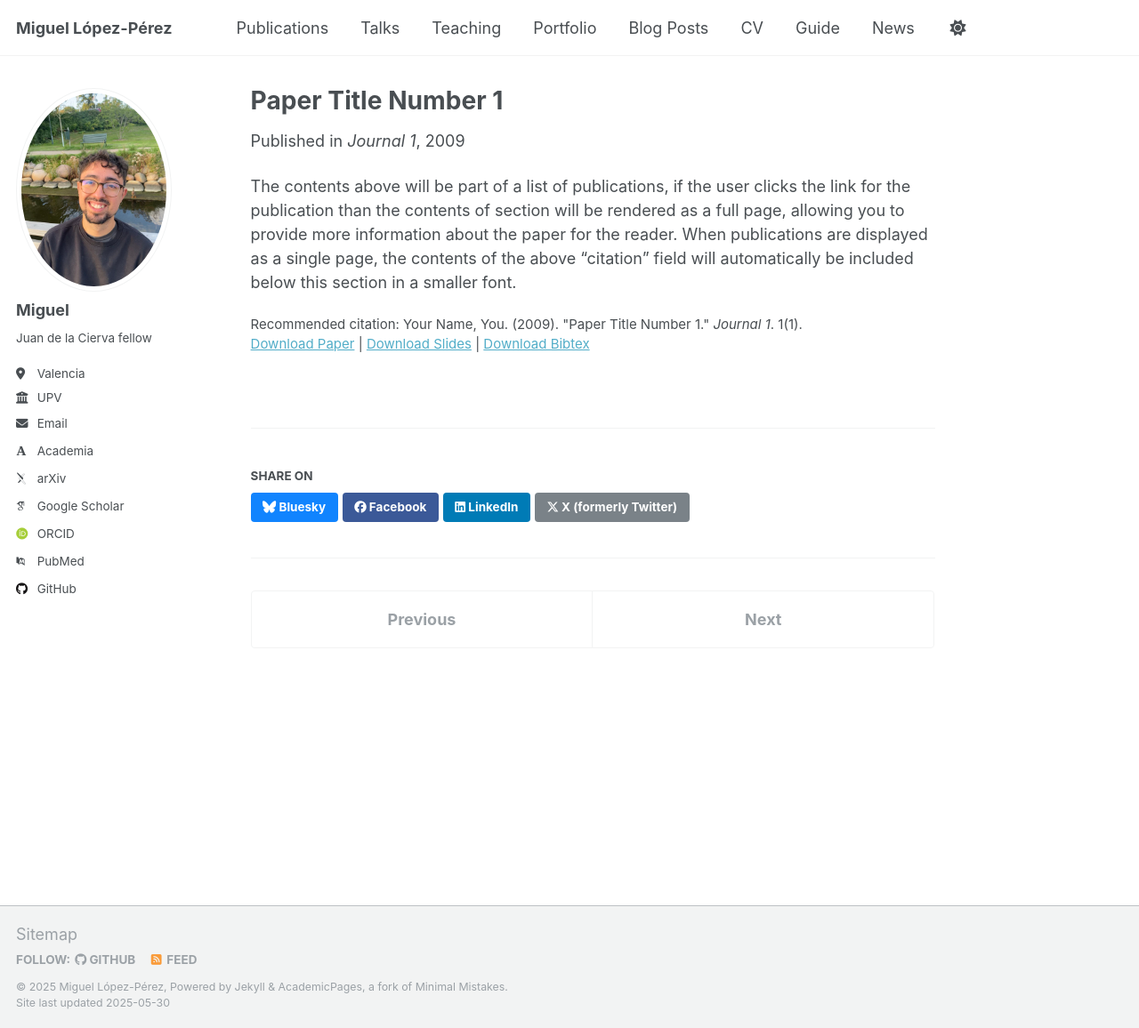
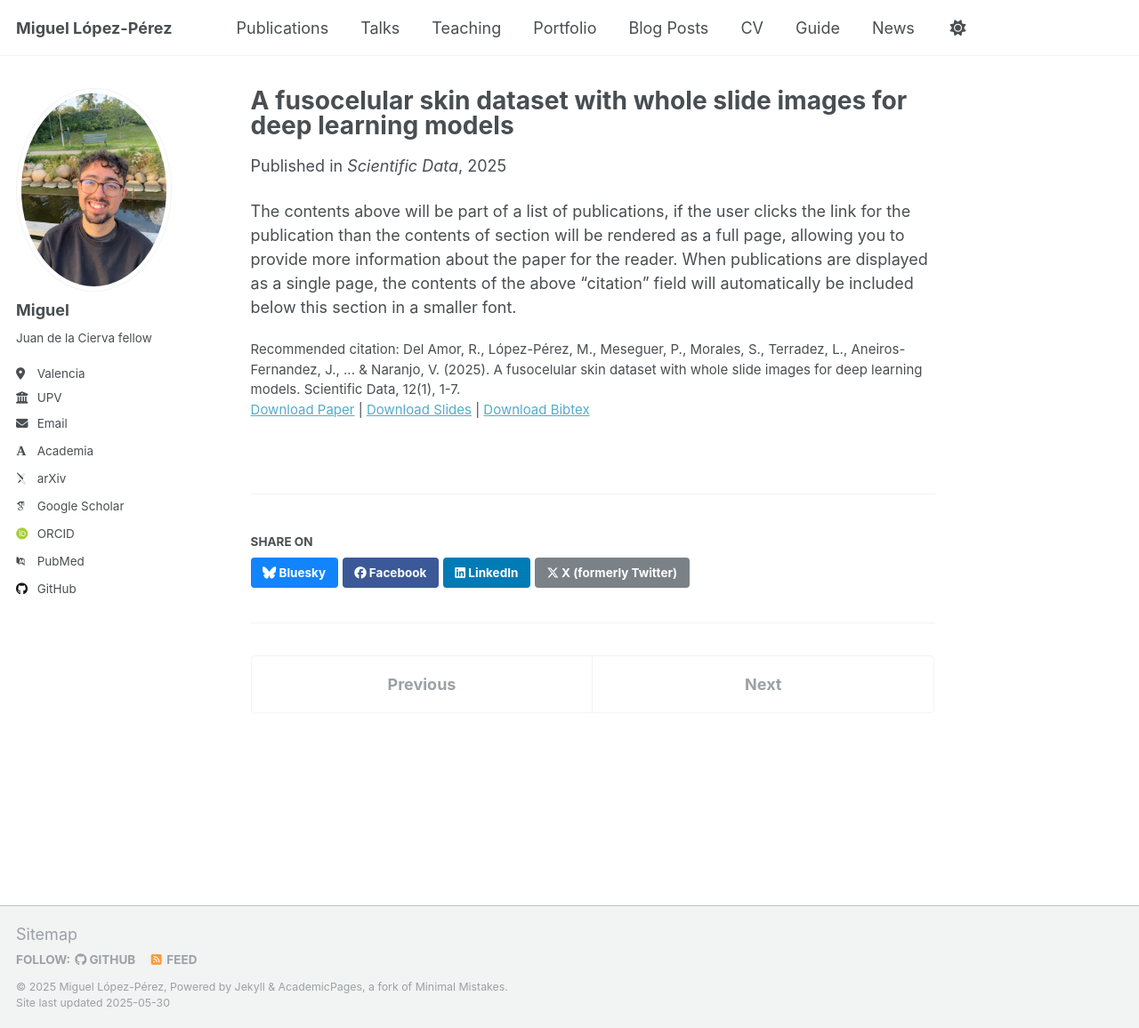
Before and after one commit to wizmik12/wizmik12.github.io, a Jekyll site: the page built from _publications/2009-10-01-paper-title-number-1.md, in a window 1280 px wide and 1156 px high. Shown: the whole window at 89% size. Built offline with Jekyll 4.4.1, drawn with Linux system fonts in a browser that asks for light colours; some web fonts are replaced.

Commit message:
Update 2009-10-01-paper-title-number-1.md

```diff
--- a/_publications/2009-10-01-paper-title-number-1.md
+++ b/_publications/2009-10-01-paper-title-number-1.md
@@ -1,14 +1,14 @@
 ---
-title: "Paper Title Number 1"
+title: "A fusocelular skin dataset with whole slide images for deep learning models"
+authors: "Rocío Del Amor, Miguel López-Pérez, Pablo Meseguer, Sandra Morales, Liria Terradez, Jose Aneiros-Fernandez, Javier Mateos, Rafael Molina, Valery Naranjo"
 collection: publications
 category: manuscripts
-permalink: /publication/2009-10-01-paper-title-number-1
-excerpt: 'This paper is about the number 1. The number 2 is left for future work.'
-date: 2009-10-01
-venue: 'Journal 1'
+permalink: /publication/scientific_data_2025
+date: 2025-05-14
+venue: 'Scientific Data'
 slidesurl: 'http://academicpages.github.io/files/slides1.pdf'
 paperurl: 'http://academicpages.github.io/files/paper1.pdf'
 bibtexurl: 'http://academicpages.github.io/files/bibtex1.bib'
-citation: 'Your Name, You. (2009). &quot;Paper Title Number 1.&quot; <i>Journal 1</i>. 1(1).'
+citation: 'Del Amor, R., López-Pérez, M., Meseguer, P., Morales, S., Terradez, L., Aneiros-Fernandez, J., ... & Naranjo, V. (2025). A fusocelular skin dataset with whole slide images for deep learning models. Scientific Data, 12(1), 1-7.'
 ---
 The contents above will be part of a list of publications, if the user clicks the link for the publication than the contents of section will be rendered as a full page, allowing you to provide more information about the paper for the reader. When publications are displayed as a single page, the contents of the above "citation" field will automatically be included below this section in a smaller font.
```
